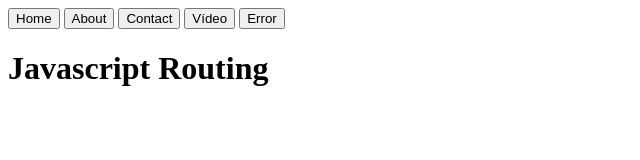
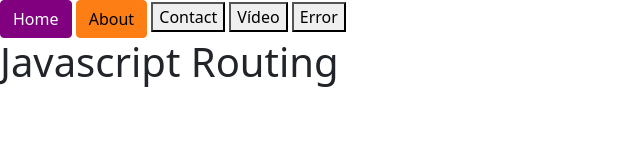
Before and after one commit to felipeminello/js-router, a website: page public/index.html in a window 1280 px wide. Shown: the whole page, without its empty margins (0-640 px from the left). Drawn offline with nearby package versions, Linux system fonts and the light colour scheme; files that its build step writes are made by us from their sources.

Commit message:
utilizando sass

```diff
--- a/package.json
+++ b/package.json
@@ -4,7 +4,8 @@
   "description": "",
   "main": "index.js",
   "scripts": {
-    "test": "echo \"Error: no test specified\" && exit 1"
+    "test": "echo \"Error: no test specified\" && exit 1",
+    "build": "sass --style compressed src/sass:public/css/"
   },
   "keywords": [],
   "author": "",
@@ -14,6 +15,7 @@
     "morgan": "^1.10.0"
   },
   "devDependencies": {
+    "bootstrap": "^5.1.3",
     "eslint": "^8.6.0"
   }
 }
--- a/public/index.html
+++ b/public/index.html
@@ -5,13 +5,15 @@
     <meta charset="UTF-8">
     <meta name="viewport" content="width=device-width, initial-scale=1.0">
     <title>Document</title>
+
+    <link type="text/css" rel="stylesheet" href="/css/style.css">
 </head>
 
 <body>
 
     <nav>
-        <button router-link="/">Home</button>
-        <button router-link="/about">About</button>
+        <button class="btn btn-primary" router-link="/">Home</button>
+        <button class="btn btn-orange" router-link="/about">About</button>
         <button router-link="/contact">Contact</button>
         <button router-link="/video">Vídeo</button>
         <button router-link="/unknown">Error</button>
--- a/public/js/routes.js
+++ b/public/js/routes.js
@@ -27,5 +27,4 @@ let routerInstance = new Router('routerInstance', [
   }
 ])
 
-
 export default routerInstance
--- a/public/main.js
+++ b/public/main.js
@@ -164,7 +164,7 @@ window.onload = () => {
 
   // method to navigate
   let navigate = e => {
-    let route = e.target.attributes[0].value
+    let route = e.target.attributes['router-link'].value
 
     // redirect to the router instance
     let routeInfo = routerInstance.routes.filter(r => r.path === route)[0]
--- /dev/null
+++ b/src/sass/style.scss
@@ -0,0 +1,31 @@
+@import "../../node_modules/bootstrap/scss/functions";
+
+// 2. Include any default variable overrides here
+$primary: purple;
+
+// 3. Include remainder of required Bootstrap stylesheets
+@import "../../node_modules/bootstrap/scss/variables";
+@import "../../node_modules/bootstrap/scss/mixins";
+@import "../../node_modules/bootstrap/scss/root";
+
+// 4. Include any optional Bootstrap CSS as needed
+@import "../../node_modules/bootstrap/scss/utilities";
+@import "../../node_modules/bootstrap/scss/reboot";
+@import "../../node_modules/bootstrap/scss/type";
+@import "../../node_modules/bootstrap/scss/images";
+@import "../../node_modules/bootstrap/scss/containers";
+@import "../../node_modules/bootstrap/scss/grid";
+@import "../../node_modules/bootstrap/scss/helpers";
+@import "../../node_modules/bootstrap/scss/buttons";
+
+@each $color, $value in $colors {
+  .btn-#{$color} {
+    @include button-variant($value, $value);
+  }
+}
+
+@each $color, $value in $colors {
+  .btn-outline-#{$color} {
+    @include button-outline-variant($value);
+  }
+}
```
Also changed, not shown: 2 other files.
